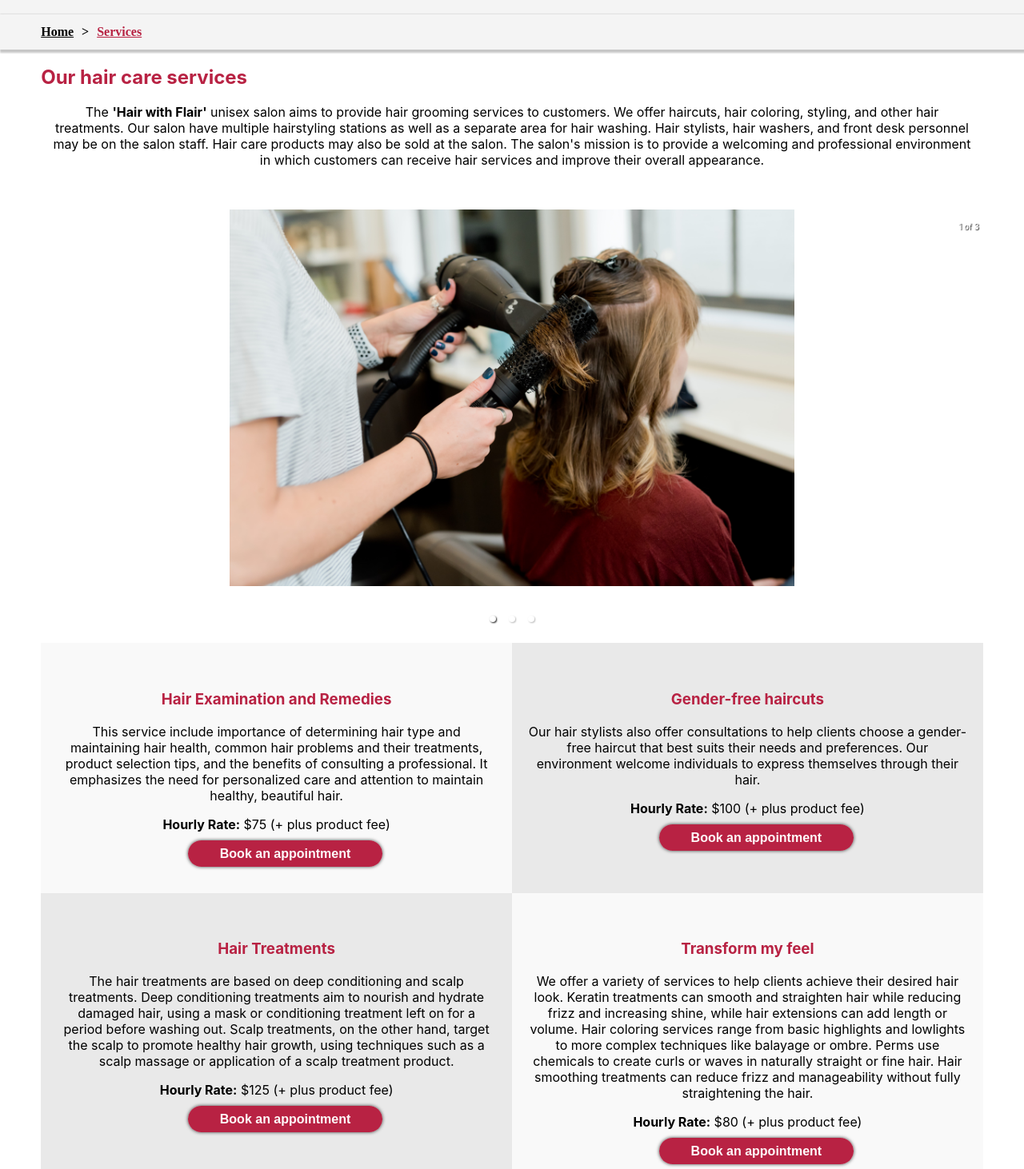
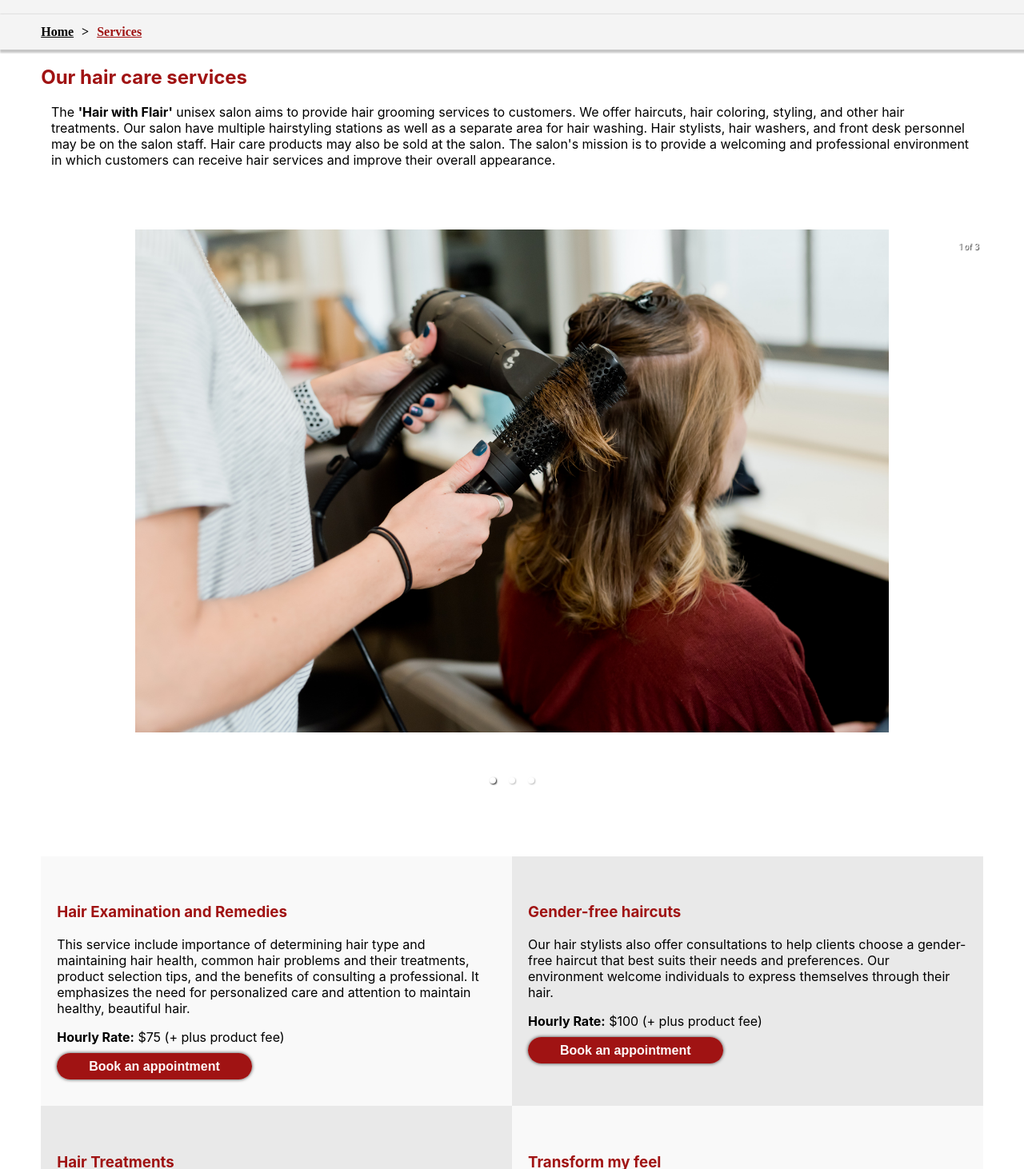
Before and after one commit to JosmiJose14/Capstone-Example-Site, a React (Create React App) app in the folder hair-with-flair/: page /Service in a window 1280 px wide. Shown: the part 68-1530 px from the top of the page at 80% size. Built offline with nearby package versions, Linux system fonts and the light colour scheme.

Commit message:
Change for accessibility testing

```diff
--- a/hair-with-flair/src/App.css
+++ b/hair-with-flair/src/App.css
@@ -51,7 +51,7 @@ h1 {
   width: 40px;
   padding: 0.5rem;
   border-radius: 50%;
-  background-color: #b82243;
+  background-color: #A01313;
   cursor: pointer;
   transition: background-color 0.2s ease-in-out;
   position: absolute;
@@ -105,7 +105,7 @@ h1 {
 }
 
 .headColor {
-  color: #b82243;
+  color: #A01313;
 }
 
 form {
@@ -172,7 +172,6 @@ ol li {
 .serviceDiv {
   margin: auto;
   width: 90%;
-  text-align: center;
   padding-bottom: 4%;
 }
 
@@ -182,7 +181,6 @@ ol li {
   justify-content: center;
   align-items: stretch;
   margin: 1% 0;
-  text-align: center;
 }
 
 /* Style for the first section */
@@ -232,7 +230,7 @@ ol li {
   font-weight: bold;
   font-family: "Arial", serif;
   padding: 8px 40px;
-  background: #b82243;
+  background: #A01313;
   border: 0px;
   -moz-border-radius: 50px;
   -webkit-border-radius: 50px;
@@ -241,7 +239,8 @@ ol li {
   -moz-box-shadow: 0 0 4px rgba(0, 0, 0, .75);
   box-shadow: 0 0 4px rgba(0, 0, 0, .75);
   color: #FFFAFA;
-}
+  cursor: pointer;
+}buttons
 
 #buttons:hover {
   background-color: #f4f4f4;
@@ -249,6 +248,7 @@ ol li {
   -webkit-box-shadow: 0 0 1px rgba(0, 0, 0, .75);
   -moz-box-shadow: 0 0 1px rgba(0, 0, 0, .75);
   box-shadow: 0 0 1px rgba(0, 0, 0, .75);
+  color: black;
 }
 
 #buttons:focus {
@@ -347,11 +347,8 @@ th {
 .divCarousel {
   width: auto;
   margin: 0 4%;
-  padding-top: '2%';
-}
-
-.btnService {
-  margin-left: 4%;
+  padding-top: 2%;
+  margin-bottom: 5%;
 }
 
 .divUl {
@@ -371,7 +368,7 @@ a {
 }
 
 .breadcrumb-active {
-  color: #b82243;
+  color: #A01313;
 }
 
 
--- a/hair-with-flair/src/pages/Appointments.js
+++ b/hair-with-flair/src/pages/Appointments.js
@@ -5,10 +5,10 @@ export default function Appointments() {
     <div id="container" className='clsAppointments' >
       <div className='appointmentFrm sidepadding'>
         <h2 className='headColor' style={{ textAlign: 'center' }}>Book your appoinments</h2>
-        <form className="frmClass">
+        <form className="frmClass" autoComplete="on">
           <label>
             Name:
-            <input type="text" required placeholder='ex : josmi' />
+            <input type="text" required placeholder='ex : josmi' autoComplete="given-name"/>
           </label>
           <label>
             Email:
@@ -96,7 +96,7 @@ export default function Appointments() {
               <strong>Email:</strong><a href="mailto:xyz@shaw.ca">xyz@shaw.ca</a>
             </p>
             <p>
-              <a href="contactus.html">
+              <a href="/Appointments" target="_self" >
                 Contact us today to book an appointment!</a>
             </p>
           </div>
--- a/hair-with-flair/src/pages/Navbar.js
+++ b/hair-with-flair/src/pages/Navbar.js
@@ -7,7 +7,6 @@ export default function Navbar() {
   const [isNavExpanded, setIsNavExpanded] = useState(false);
   return (
     <div id="divHeader">
-
       <nav className="navigation">
         <h1 className='headColor sidepadding'>Hair with Flair</h1>
         <button
--- a/hair-with-flair/src/pages/Service.js
+++ b/hair-with-flair/src/pages/Service.js
@@ -14,13 +14,13 @@ export default function Service() {
       <div className="divCarousel">
         <Carousel showThumbs={false}>
           <div>
-            <img src={carousel} style={{ width: "60%", height: "50%" }} alt="hair with flair salon" />
+            <img src={carousel} style={{ width: "80%", height: "50%" }} alt="hair with flair salon wall print 1" />
           </div>
           <div>
-            <img src={carousel1} style={{ width: "60%", height: "50%" }} alt="hair with flair salon" />
+            <img src={carousel1} style={{ width: "80%", height: "50%" }} alt="hair with flair salon wall print 2" />
           </div>
           <div>
-            <img src={carousel2} style={{ width: "60%", height: "50%" }} alt="hair with flair salon" />
+            <img src={carousel2} style={{ width: "80%", height: "50%" }} alt="hair with flair salon wall print 3" />
           </div>
         </Carousel>
       </div>
@@ -30,25 +30,25 @@ export default function Service() {
           <h3 className="headColor">Hair Examination and Remedies</h3>
           <p title="Book our service for detailed hair examination">This service include importance of determining hair type and maintaining hair health, common hair problems and their treatments, product selection tips, and the benefits of consulting a professional. It emphasizes the need for personalized care and attention to maintain healthy, beautiful hair.</p>
           <p><b>Hourly Rate:</b> $75 (+ plus product fee)</p>
-          <Link type="button" id="buttons" className="btnService" style={{ textDecoration: "none" }} to="/Appointments" >Book an appointment</Link>
+          <Link type="button" id="buttons" className="btnService" style={{ textDecoration: "none" }} to="/Appointments"  target="_self">Book an appointment</Link>
         </div>
         <div className="service-section">
           <h3 className="headColor">Gender-free haircuts</h3>
           <p title="Book our service for detailed  hair examination">Our hair stylists  also offer consultations to help clients choose a gender-free haircut that best suits their needs and preferences.  Our environment welcome individuals to express themselves through their hair.</p>
           <p><b>Hourly Rate:</b> $100 (+ plus product fee)</p>
-          <Link type="button" id="buttons" className="btnService" style={{ textDecoration: "none" }} to="/Appointments" >Book an appointment</Link>
+          <Link type="button" id="buttons" className="btnService" style={{ textDecoration: "none" }} to="/Appointments"  target="_self">Book an appointment</Link>
         </div>
         <div className="service-section">
           <h3 className="headColor">Hair Treatments</h3>
           <p title="Book our service for detailed hair examination">The hair treatments are based on deep conditioning and scalp treatments. Deep conditioning treatments aim to nourish and hydrate damaged hair, using a mask or conditioning treatment left on for a period before washing out. Scalp treatments, on the other hand, target the scalp to promote healthy hair growth, using techniques such as a scalp massage or application of a scalp treatment product.</p>
           <p><b>Hourly Rate:</b> $125 (+ plus product fee)</p>
-          <Link type="button" id="buttons" className="btnService" style={{ textDecoration: "none" }} to="/Appointments" >Book an appointment</Link>
+          <Link type="button" id="buttons" className="btnService" style={{ textDecoration: "none" }} to="/Appointments"  target="_self">Book an appointment</Link>
         </div>
         <div className="service-section">
           <h3 className="headColor">Transform my feel</h3>
           <p title="Book our service for detailed hair examination">We offer a variety of services to help clients achieve their desired hair look. Keratin treatments can smooth and straighten hair while reducing frizz and increasing shine, while hair extensions can add length or volume. Hair coloring services range from basic highlights and lowlights to more complex techniques like balayage or ombre. Perms use chemicals to create curls or waves in naturally straight or fine hair. Hair smoothing treatments can reduce frizz and manageability without fully straightening the hair.</p>
           <p><b>Hourly Rate:</b> $80 (+ plus product fee)</p>
-          <Link type="button" id="buttons" className="btnService" style={{ textDecoration: "none" }} to="/Appointments" >Book an appointment</Link>
+          <Link type="button" id="buttons" className="btnService" style={{ textDecoration: "none" }} to="/Appointments" target="_self">Book an appointment</Link>
         </div>
       </div>
       <div className='cancellationPolicy sidepadding'>
```
Also changed, not shown: hair-with-flair/src/pages/Home.js (+9 -9 lines).
